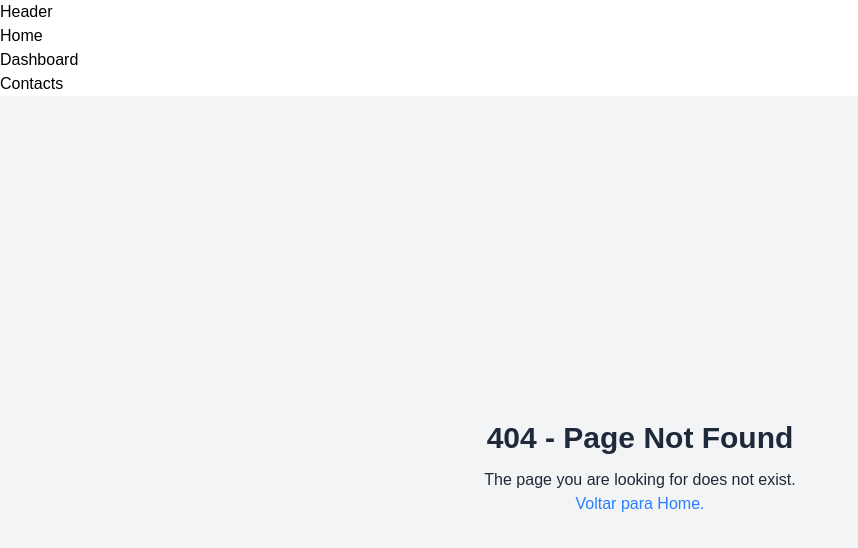
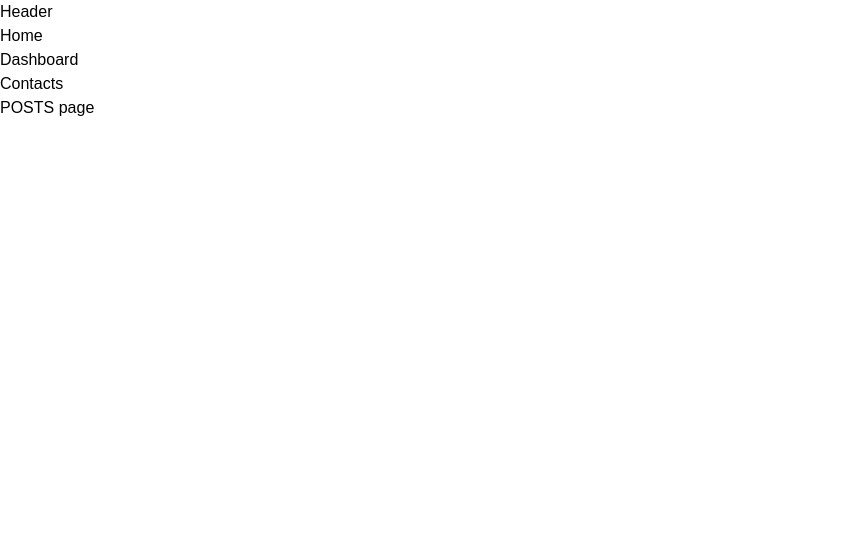
Before and after one commit to pedroleonez/first-next, a Next.js app: page /posts in a window 1280 px wide. Before the commit this address had no page. Shown: the top 548 px of the page, without its empty margins (0-858 px from the left). Built offline with nearby package versions, Linux system fonts and the light colour scheme.

Commit message:
feat: create Posts page

```diff
--- /dev/null
+++ b/src/app/posts/page.tsx
@@ -0,0 +1,7 @@
+export default function PostsPage() {
+    return(
+        <div>
+            <h1>POSTS page</h1>
+        </div>
+    )
+}
```
